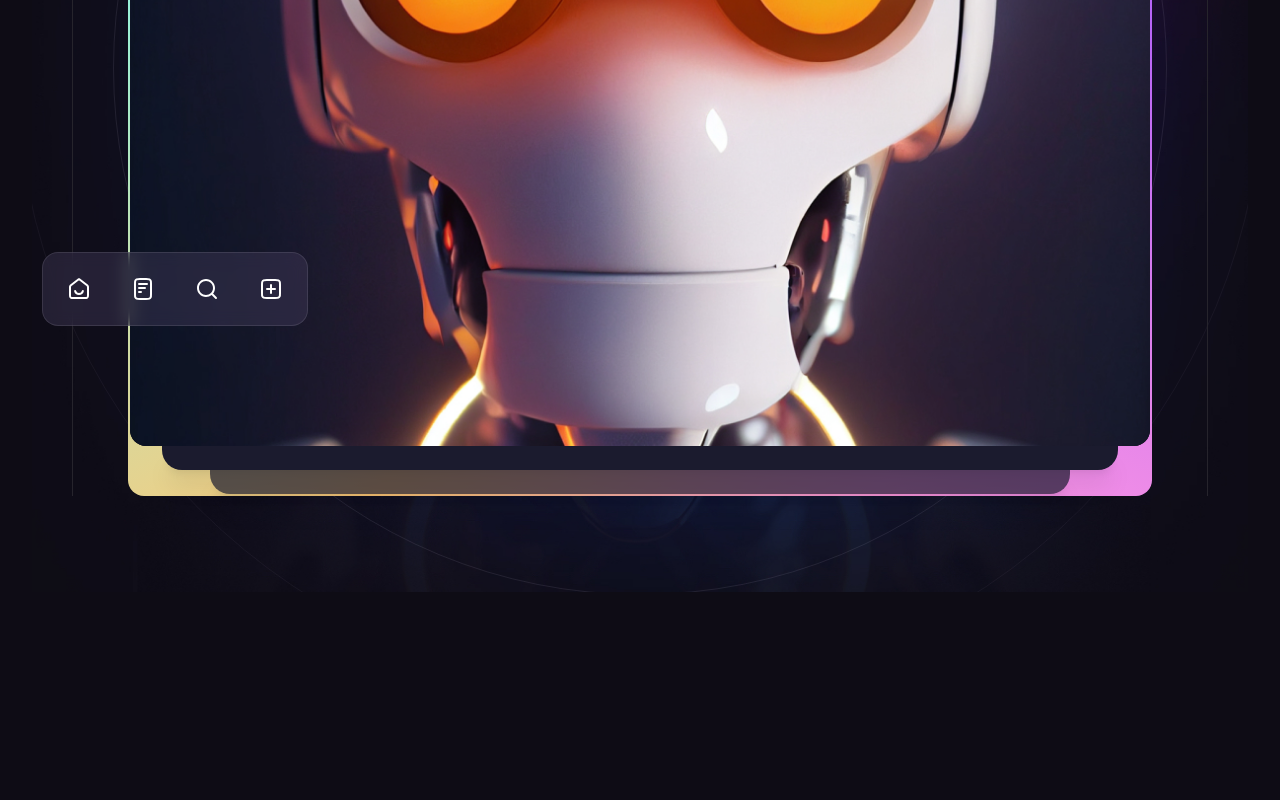
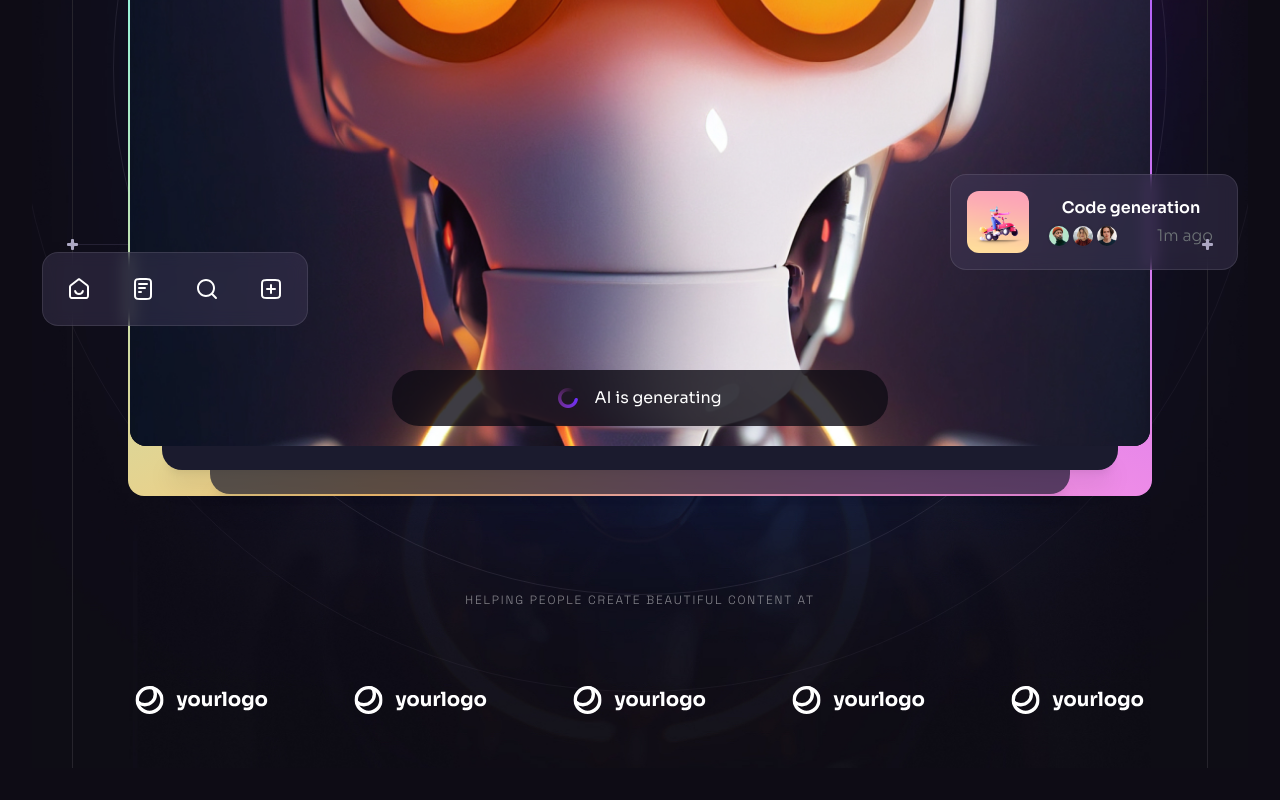
Before and after one commit to Anastulimat/brainwave, a React (Vite) app: page / in a window 1280 px wide. Shown: the part 672-1472 px from the top of the page. Before the commit the page ends 1296 px from the top, so only its background shows below. Built offline with nearby package versions, Linux system fonts and the light colour scheme.

Commit message:
feat: add hero section

```diff
--- a/src/App.jsx
+++ b/src/App.jsx
@@ -2,7 +2,7 @@
 import ButtonGradient from "./assets/svg/ButtonGradient.jsx";
 
 import './App.css'
-import Hero from "./components/Hero.jsx";
+import Hero from "./components/hero/Hero.jsx";
 
 //----------------------------------------------
 
--- /dev/null
+++ b/src/components/hero/CompanyLogos.jsx
@@ -0,0 +1,25 @@
+import {companyLogos} from "../../constants";
+
+//----------------------------------------------
+
+const CompanyLogos = ({className}) => {
+    return (
+        <div className={className}>
+            <h5 className="tagline mb-6 text-center text-n-1/50">
+                Helping people create beautiful content at
+            </h5>
+            <ul className="flex">
+                {companyLogos.map((logo, index) => (
+                    <li
+                        className="flex items-center justify-center flex-1 h-[8.5rem]"
+                        key={index}
+                    >
+                        <img src={logo} width={134} height={28} alt={logo}/>
+                    </li>
+                ))}
+            </ul>
+        </div>
+    );
+};
+
+export default CompanyLogos;
--- /dev/null
+++ b/src/components/hero/Generating.jsx
@@ -0,0 +1,16 @@
+import {loading} from "../../assets/index.js";
+
+//----------------------------------------------
+
+const Generating = ({className}) => {
+    return (
+        <div
+            className={`flex items-center justify-center h-[3.5rem] px-6 bg-n-8/80 rounded-[1.7rem] ${className || ""} text-base`}
+        >
+            <img className="w-5 h-5 mr-4" src={loading} alt="Loading" />
+            AI is generating
+        </div>
+    );
+};
+
+export default Generating;
--- a/src/components/Hero.jsx
+++ b/src/components/hero/Hero.jsx
@@ -1,12 +1,15 @@
 import {useRef} from 'react';
 import {ScrollParallax} from "react-just-parallax";
 
-import Button from "./Button";
-import Section from "./Section.jsx";
+import Button from "../Button.jsx";
+import Section from "../Section.jsx";
+import Generating from "./Generating.jsx";
+import CompanyLogos from "./CompanyLogos.jsx";
+import Notification from "./Notification.jsx";
 
-import {heroIcons} from "../constants";
-import {curve, robot, heroBackground} from "../assets";
-import {BackgroundCircles, BottomLine, Gradient} from "../design/Hero";
+import {heroIcons} from "../../constants/index.js";
+import {curve, robot, heroBackground} from "../../assets/index.js";
+import {BackgroundCircles, BottomLine, Gradient} from "../../design/Hero.jsx";
 
 //----------------------------------------------
 
@@ -63,6 +66,8 @@
                                     alt="AI"
                                 />
 
+                                <Generating className="absolute left-4 right-4 bottom-5 md:left-1/2 md:right-auto md:w-[31rem] md:-translate-x-1/2" />
+
                                 <ScrollParallax isAbsolutelyPositioned>
                                     <ul
                                         className="hidden absolute -left-[5.5rem] bottom-[7.5rem] px-1 py-1 bg-n-9/40 backdrop-blur border border-n-1/10 rounded-2xl xl:flex"
@@ -73,6 +78,13 @@
                                             </li>
                                         ))}
                                     </ul>
+                                </ScrollParallax>
+
+                                <ScrollParallax isAbsolutelyPositioned>
+                                    <Notification
+                                        className="hidden absolute -right-[5.5rem] bottom-[11rem] w-[18rem] xl:flex"
+                                        title="Code generation"
+                                    />
                                 </ScrollParallax>
 
                             </div>
@@ -95,8 +107,11 @@
 
                     <BackgroundCircles />
                 </div>
+
+                <CompanyLogos className="hidden relative z-10 mt-20 lg:block" />
             </div>
 
+            <BottomLine />
         </Section>
     );
 };
--- /dev/null
+++ b/src/components/hero/Notification.jsx
@@ -0,0 +1,48 @@
+import { notification1 } from "../../assets/index.js";
+import { notificationImages } from "../../constants/index.js";
+
+//----------------------------------------------
+
+const Notification = ({ className, title }) => {
+    return (
+        <div
+            className={`${
+                className || ""
+            } flex items-center p-4 pr-6 bg-n-9/40 backdrop-blur border border-n-1/10 rounded-2xl gap-5`}
+        >
+            <img
+                src={notification1}
+                width={62}
+                height={62}
+                alt="image"
+                className="rounded-xl"
+            />
+
+            <div className="flex-1">
+                <h6 className="mb-1 font-semibold text-base">{title}</h6>
+
+                <div className="flex items-center justify-between">
+                    <ul className="flex -m-0.5">
+                        {notificationImages.map((item, index) => (
+                            <li
+                                key={index}
+                                className="flex w-6 h-6 border-2 border-n-12 rounded-full overflow-hidden"
+                            >
+                                <img
+                                    src={item}
+                                    className="w-full"
+                                    width={20}
+                                    height={20}
+                                    alt={item}
+                                />
+                            </li>
+                        ))}
+                    </ul>
+                    <div className="body-2 text-n-13">1m ago</div>
+                </div>
+            </div>
+        </div>
+    );
+};
+
+export default Notification;
```
